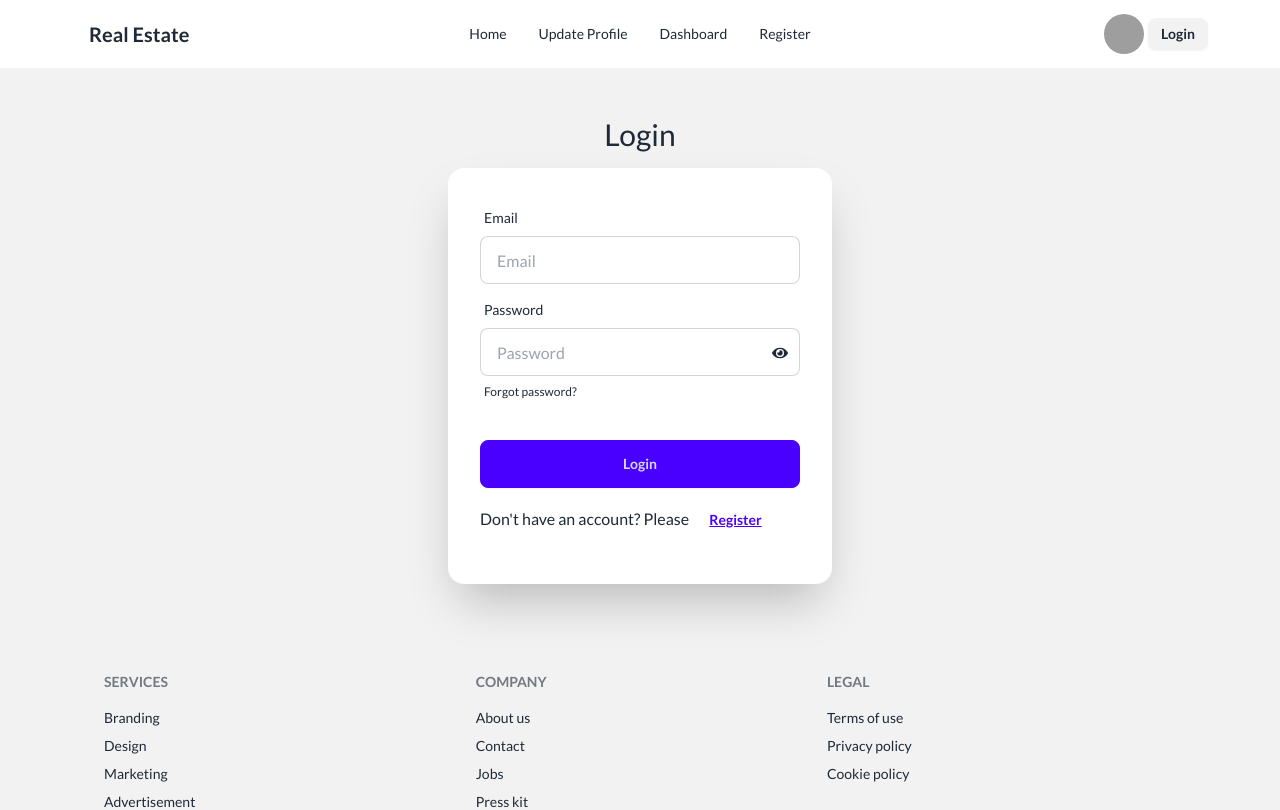
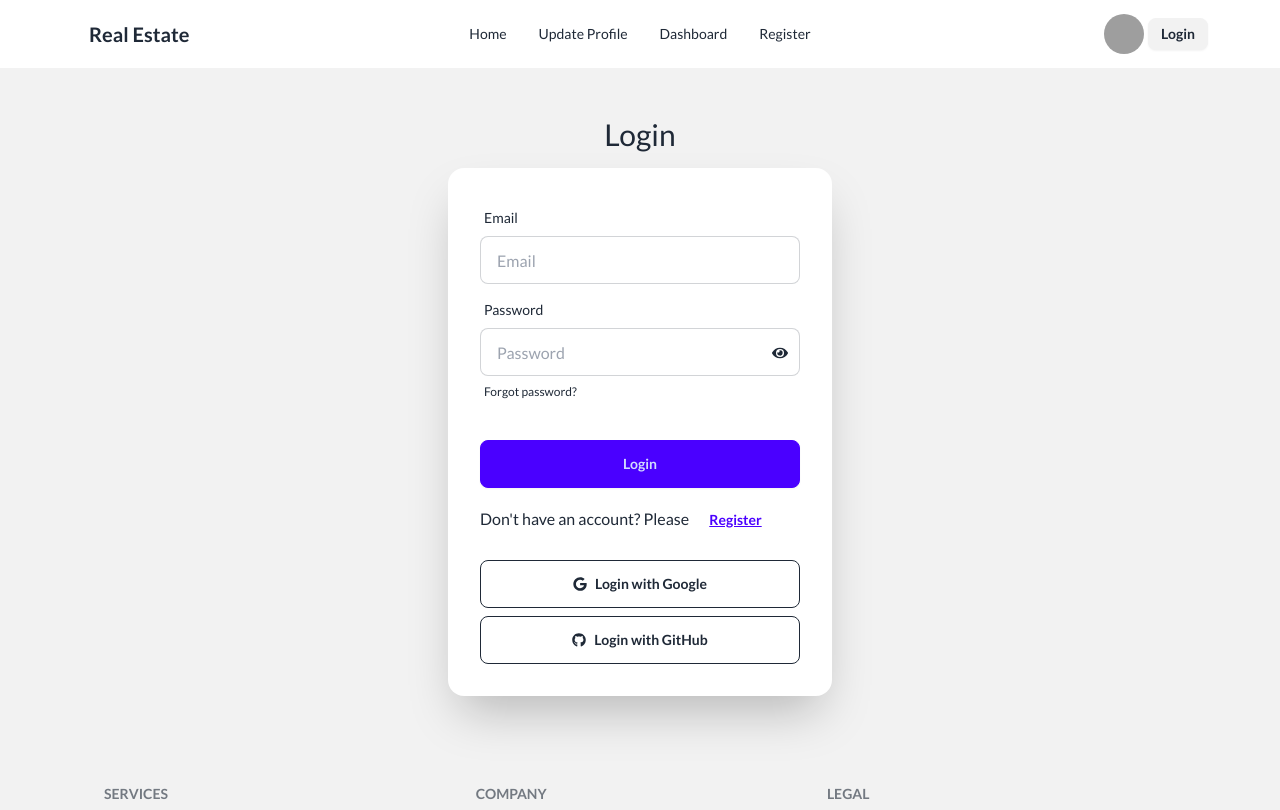
Before and after one commit to subas-roy/Real-Estate, a React (Vite) app: page /login in a window 1280 px wide. Shown: the top 810 px of the page. Built offline with nearby package versions, Linux system fonts and the light colour scheme; no server answers; grey boxes are pictures that could not be loaded.

Commit message:
Sign In with Google

```diff
--- a/src/pages/Login/Login.jsx
+++ b/src/pages/Login/Login.jsx
@@ -6,15 +6,16 @@ import { AuthContext } from "../../providers/AuthProvider";
 import { ToastContainer, toast } from 'react-toastify';
 import 'react-toastify/dist/ReactToastify.css';
 import Footer from "../../shared/Footer/Footer";
-import { FaEye, FaEyeSlash } from 'react-icons/fa';
+import { FaEye, FaEyeSlash, FaGoogle, FaGithub } from 'react-icons/fa';
 
 const Login = () => {
-  const {signIn} = useContext(AuthContext);
+  const {signIn, googleSignIn} = useContext(AuthContext);
   const [loginError, setLoginError] = useState('');
   const [showPassword, setShowPassword] = useState(false);
   const location = useLocation();
   const navigate = useNavigate();
   console.log(location)
+
   const handleLogin = (e) => {
     e.preventDefault();
     const form = new FormData(e.currentTarget);
@@ -34,6 +35,17 @@ const Login = () => {
       setLoginError(error.message)
     })
     setLoginError('')
+  }
+
+  const handleGoogleSignIn = (e) => {
+    e.preventDefault();
+    googleSignIn()
+    .then(result => {
+      console.log(result.user);
+    })
+    .catch(error => {
+      console.error(error);
+    })
   }
 
   return (
@@ -74,6 +86,10 @@ const Login = () => {
                 </div>
                 <p>Don't have an account? Please <Link to={"/register"} className="btn btn-link font-bold">Register</Link></p>
                 <p className="text-red-600">{loginError}</p>
+                <div className="space-y-2">
+                  <button onClick={handleGoogleSignIn} className="btn btn-outline w-full"><FaGoogle/>Login with Google</button>
+                  <button className="btn btn-outline w-full"><FaGithub/>Login with GitHub</button>
+                </div>
               </form>
             </div>
           </div>
--- a/src/providers/AuthProvider.jsx
+++ b/src/providers/AuthProvider.jsx
@@ -1,10 +1,12 @@
 import { createContext, useEffect, useState } from "react";
-import { createUserWithEmailAndPassword, getAuth, onAuthStateChanged, signInWithEmailAndPassword, signOut, updateProfile, } from "firebase/auth";
+import { createUserWithEmailAndPassword, getAuth, GoogleAuthProvider, onAuthStateChanged, signInWithEmailAndPassword, signInWithPopup, signOut } from "firebase/auth";
 import app from "../firebase/firebase.config";
 
 export const AuthContext = createContext(null);
 
 const auth = getAuth(app)
+
+const googleProvider = new GoogleAuthProvider();
 
 const AuthProvider = ({ children }) => {
   const [user, setUser] = useState(null);
@@ -18,6 +20,11 @@ const AuthProvider = ({ children }) => {
   const signIn = (email, password) => {
     setLoading(true);
     return signInWithEmailAndPassword(auth, email, password);
+  }
+
+  const googleSignIn = () => {
+    console.log('google mama is comming!')
+    return signInWithPopup(auth, googleProvider)
   }
 
   const logOut = () => {
@@ -41,6 +48,7 @@ const AuthProvider = ({ children }) => {
     loading,
     createUser,
     signIn,
+    googleSignIn,
     logOut,
   }
 
```
